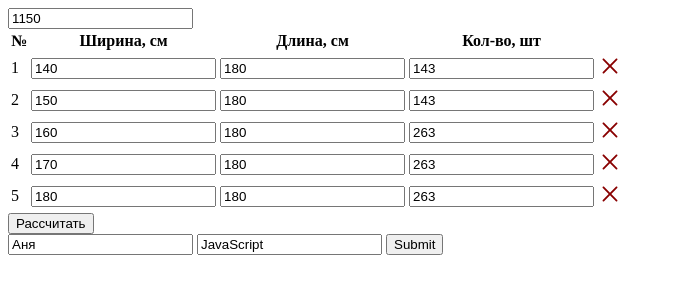
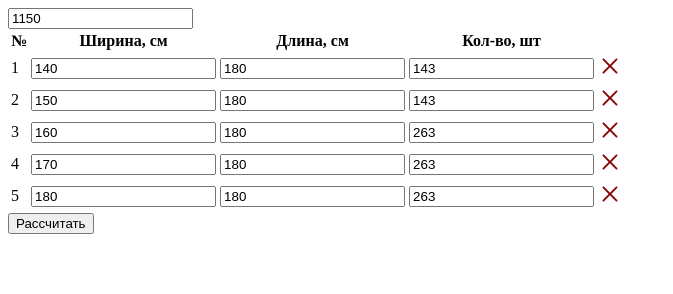
Before and after one commit to ALEXX4891/CSP, a plain HTML site: page index.html in a window 1280 px wide. Shown: the whole page, without its empty margins (0-673 px from the left). Drawn offline with Linux system fonts and the light colour scheme.

Commit message:
удалит лишнее

```diff
--- a/index.html
+++ b/index.html
@@ -116,13 +116,6 @@
 
   </form>
 
-
-  <form id="user-form">
-    <input type="text" name="name" value="Аня">
-    <input type="text" name="language" value="JavaScript">
-    <button type="submit">Submit</button>
-  </form>
-
 </body>
 
 </html>
```
